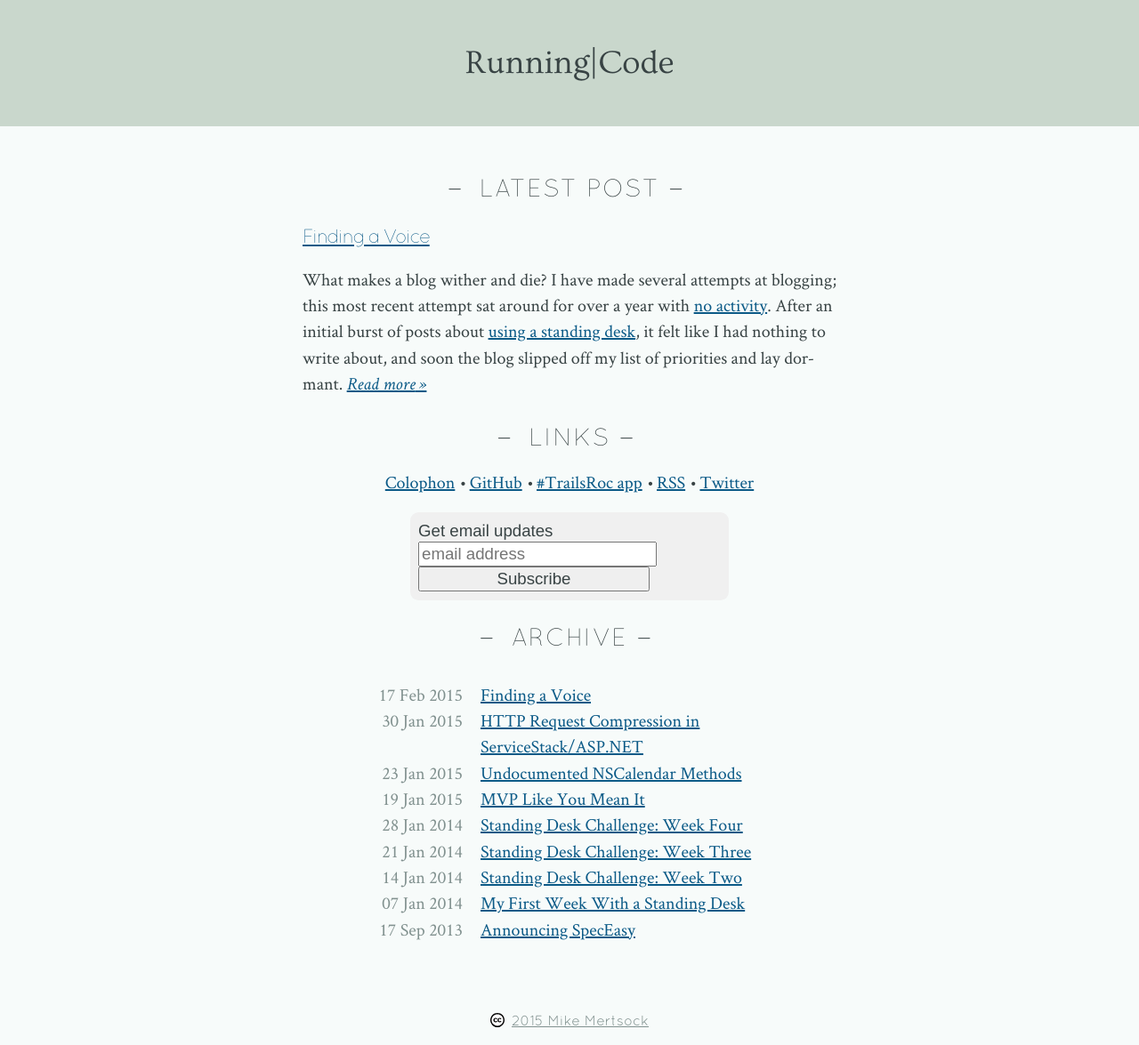
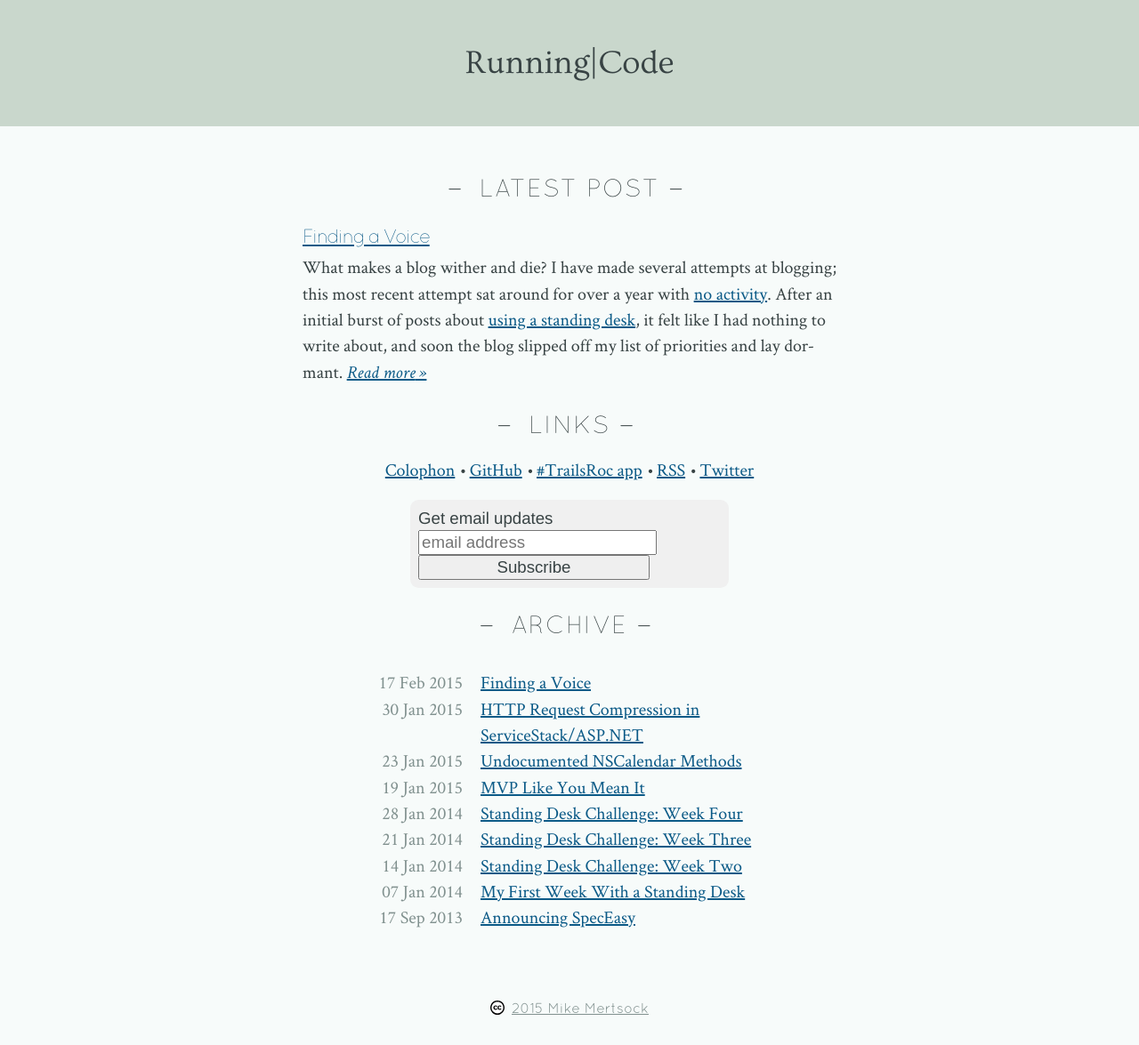
Before and after one commit to mmertsock/mmertsock.github.io, a Jekyll site: the page built from index.html, in a window 1280 px wide. Shown: the whole page at 89% size. Built offline with Jekyll 4.4.1, drawn with Linux system fonts in a browser that asks for light colours; comment, search, counter and statistics services are not loaded.

Commit message:
h3 spacing

```diff
--- a/css/main.css
+++ b/css/main.css
@@ -220,10 +220,18 @@ body > footer p {
     max-width: 90%;
 }
 
+.latest h3 {
+    margin-bottom: 0.3em;
+}
+
+.latest .excerpt {
+    margin-top: 0;
+}
+
 .excerpt .more {
-    /* display: block; */
     font-style: italic;
 }
+
 .excerpt .more:after {
     content: " »";
 }
```
